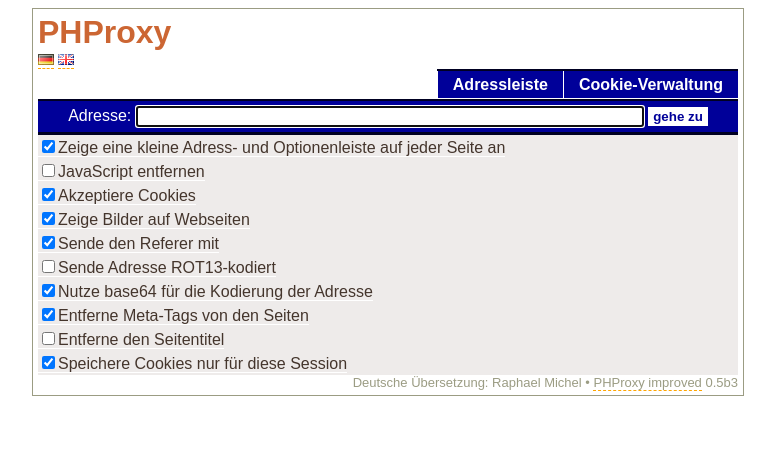
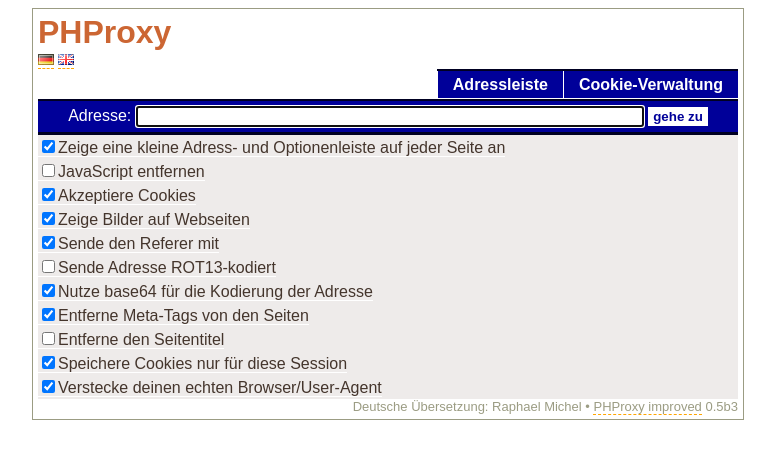
Before and after one commit to jeff142/phproxyimproved, a PHP site: page /index.php?lang=de in a window 1280 px wide. Shown: the top 475 px of the page, without its empty margins (252-1027 px from the left). Run offline with PHP 8.4, Linux system fonts and the light colour scheme.

Commit message:
New mode: "Hide your real User-Agent"

```diff
--- a/index.php
+++ b/index.php
@@ -27,7 +27,8 @@ $_config            = array
                         'allow_hotlinking'         => 0,
                         'upon_hotlink'             => 1,
                         'compress_output'          => 0,
-                        'log_mode'                 => 0
+                        'log_mode'                 => 0,
+                        'random_agent'             => 1
                     );
 $_flags             = array
                     (
@@ -40,7 +41,8 @@ $_flags             = array
                         'base64_encode'   => 1,
                         'strip_meta'      => 1,
                         'strip_title'     => 0,
-                        'session_cookies' => 1
+                        'session_cookies' => 1,
+                        'agent'           => 1
                     );
 $_frozen_flags      = array
                     (
@@ -53,7 +55,8 @@ $_frozen_flags      = array
                         'base64_encode'   => 0,
                         'strip_meta'      => 0,
                         'strip_title'     => 0,
-                        'session_cookies' => 0
+                        'session_cookies' => 0,
+                        'agent'           => 0
                     );
 $_labels            = array
                     (
@@ -66,7 +69,8 @@ $_labels            = array
                         'base64_encode'   => array($lang['options']['base64_encode']['short'], $lang['options']['base64_encode']['long']),
                         'strip_meta'      => array($lang['options']['strip_meta']['short'], $lang['options']['strip_meta']['long']),
                         'strip_title'     => array($lang['options']['strip_title']['short'], $lang['options']['strip_title']['long']),
-                        'session_cookies' => array($lang['options']['session_cookies']['short'], $lang['options']['session_cookies']['long'])
+                        'session_cookies' => array($lang['options']['session_cookies']['short'], $lang['options']['session_cookies']['long']),
+                        'agent'           => array($lang['options']['agent']['short'], $lang['options']['agent']['long'])
                     );
 
 $_hosts             = array
@@ -83,7 +87,19 @@ $_insert            = array();
 //
 // END CONFIGURABLE OPTIONS. The ride for you ends here. Close the file.
 //
+$_agents            = array
+                    (
+                        'Mozilla/5.0 (Windows; U; Windows NT 5.1; de-DE) AppleWebKit/531.9 (KHTML, like Gecko) Version/4.0.3 Safari/531.9.1',
+                        'Opera/9.80 (Windows NT 5.1; U; de) Presto/2.2.15 Version/10.00',
+                        'Mozilla/5.0 (Windows; U; Windows NT 5.1; de; rv:1.9.1) Gecko/20090624 Firefox/3.5 (.NET CLR 3.5.30729)',
+                        'Mozilla/5.0 (Windows; U; Windows NT 5.1; en-US) AppleWebKit/525.19 (KHTML, like Gecko) Chrome/0.2.153.1 Safari/525.19',
+                        'Lynx/2.8.7dev.9 libwww-FM/2.14 SSL-MM/1.4.1',
+                        'Mozilla/5.0 (compatible; Konqueror/2.2.2; Linux 2.4.14-xfs; X11; i686)',
+                        'Mozilla/5.0 (Macintosh; U; PPC Mac OS X; en-us) AppleWebKit/xxx.x (KHTML like Gecko) Safari/12x.x',
+                        'Mozilla/5.0 (Windows; U; Windows NT 6.0; en-US; rv:1.9b5) Gecko/2008032620 Firefox/3.0b5',
+                        'Mozilla/5.0 (Macintosh; U; Intel Mac OS X 10.4; en-US; rv:1.9b5) Gecko/2008032619 Firefox/3.0b5'
 
+                    );
 $_iflags            = '';
 $_system            = array
                     (
@@ -561,7 +577,11 @@ do
 
     if (isset($_SERVER['HTTP_USER_AGENT']))
     {
-        $_request_headers .= 'User-Agent: ' . $_SERVER['HTTP_USER_AGENT'] . "\r\n";
+        if($_flags['agent']){
+            shuffle($_agents);
+            $_request_headers .= 'User-Agent: ' . $_agents[0] . "\r\n";
+        }else
+            $_request_headers .= 'User-Agent: ' . $_SERVER['HTTP_USER_AGENT'] . "\r\n";
     }
     if (isset($_SERVER['HTTP_ACCEPT']))
     {
--- a/language/de.lang.php
+++ b/language/de.lang.php
@@ -21,6 +21,8 @@ $lang['options']['strip_title']['short'] = 'Entferne Titel';
 $lang['options']['strip_title']['long'] = 'Entferne den Seitentitel';
 $lang['options']['session_cookies']['short'] = 'Session Cookies';
 $lang['options']['session_cookies']['long'] = 'Speichere Cookies nur f&uuml;r diese Session';
+$lang['options']['agent']['short'] = 'Browser verstecken';
+$lang['options']['agent']['long'] = 'Verstecke deinen echten Browser/User-Agent';
 
 $lang['address'] = 'Adresse';
 $lang['uponedir'] = 'ein Verzeichnis aufw&auml;rts';
--- a/language/en.lang.php
+++ b/language/en.lang.php
@@ -21,6 +21,8 @@ $lang['options']['strip_title']['short'] = 'Strip Title';
 $lang['options']['strip_title']['long'] = 'Strip page title';
 $lang['options']['session_cookies']['short'] = 'Session Cookies';
 $lang['options']['session_cookies']['long'] = 'Store cookies for this session only';
+$lang['options']['agent']['short'] = 'Hide Browser';
+$lang['options']['agent']['long'] = 'Hide your Browser/User-Agent';
 
 $lang['address'] = 'Address';
 $lang['uponedir'] = 'up one dir';
```
